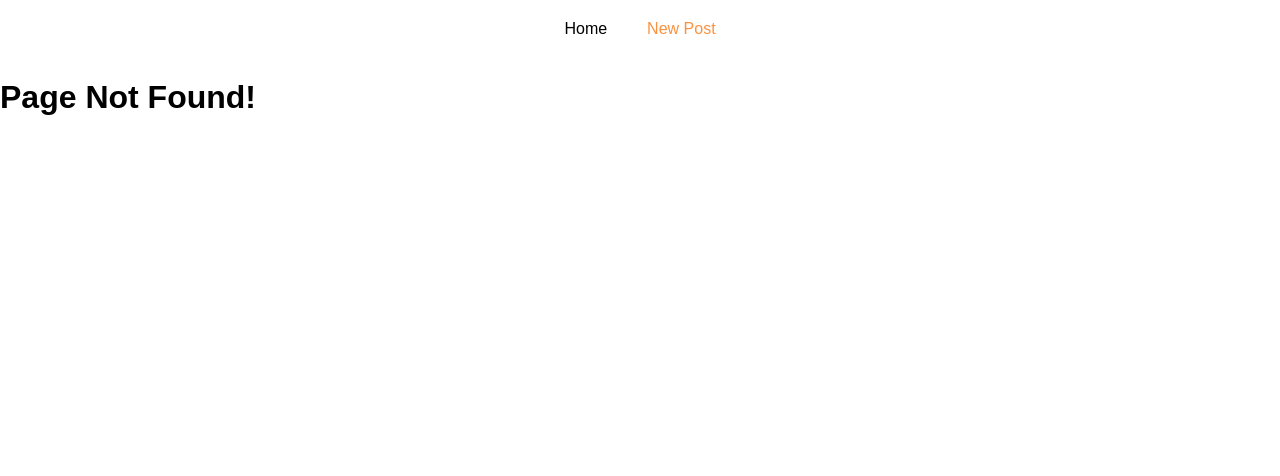
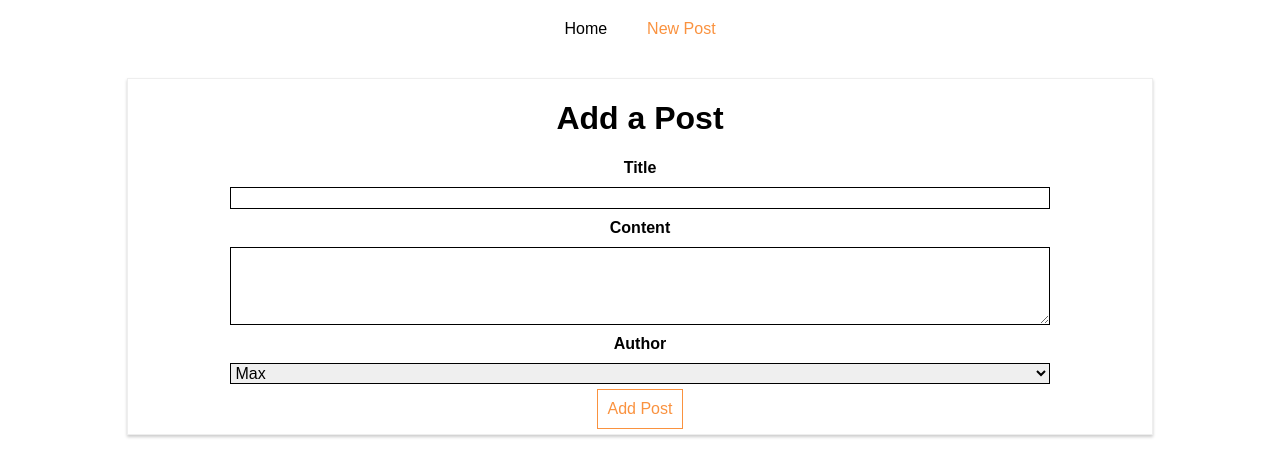
Before and after one commit to alekhranjan75/React-Ajax, a React app: page /new-post in a window 1280 px wide. Before the commit this address had no page. Shown: the top 476 px of the page. Built offline with nearby package versions, Linux system fonts and the light colour scheme.

Commit message:
Implementing lazy loading

```diff
--- a/src/containers/Blog/Blog.js
+++ b/src/containers/Blog/Blog.js
@@ -1,15 +1,15 @@
-import React, { Component } from 'react';
+import React, { Component, Suspense } from 'react';
 
 import {Route, NavLink, Switch, Redirect} from 'react-router-dom'
 import './Blog.css';
-import axios from 'axios';
+// import axios from 'axios';
 import Posts from './Posts/Posts';
-import NewPost from '../Blog/NewPost/NewPost'
-import FullPost from './FullPost/FullPost';
+// import NewPost from '../Blog/NewPost/NewPost'
 
+const NewPost = React.lazy(() => import('../Blog/NewPost/NewPost'))
 class Blog extends Component {
     state = {
-        auth: false
+        auth: true
     }
     render () {
         return (
@@ -30,14 +30,16 @@ class Blog extends Component {
                 <Route path = '/' render = {()=> <h1>Home 2</h1>}/> */}
 
                 <Switch>
-                    {/* Routing to a page if "auth" is true */}
-                    {this.state.auth ?<Route exact path = '/new-post' >
-                        <NewPost />
-                    </ Route>: null}
+                    <Suspense fallback = {<div>Loading...</div>}>
+                        {/* Routing to a page if "auth" is true */}
+                        {this.state.auth ?<Route exact path = '/new-post'component = {NewPost}/>:null}
+                    </Suspense>
+                    {/* Routing to a page if "auth" is true
+                    {this.state.auth ?<Route exact path = '/new-post'component = {NewPost}/>:null} */}
                     <Route path = "/posts"  component = {Posts}/>
                     {/* This will automatically render the below if no such route is specified with  */}
-                    <Route render = {() => <h1>Page Not Found!</h1>} />
-                    {/* <Redirect from= '/' to='/posts'/> */}
+                    {/* <Route render = {() => <h1>Page Not Found!</h1>} /> */}
+                    <Redirect from= '/' to='/posts'/>
                     {/* <Route path = "/:id" exact component = {FullPost}/> */}
                 </Switch>
 
```
